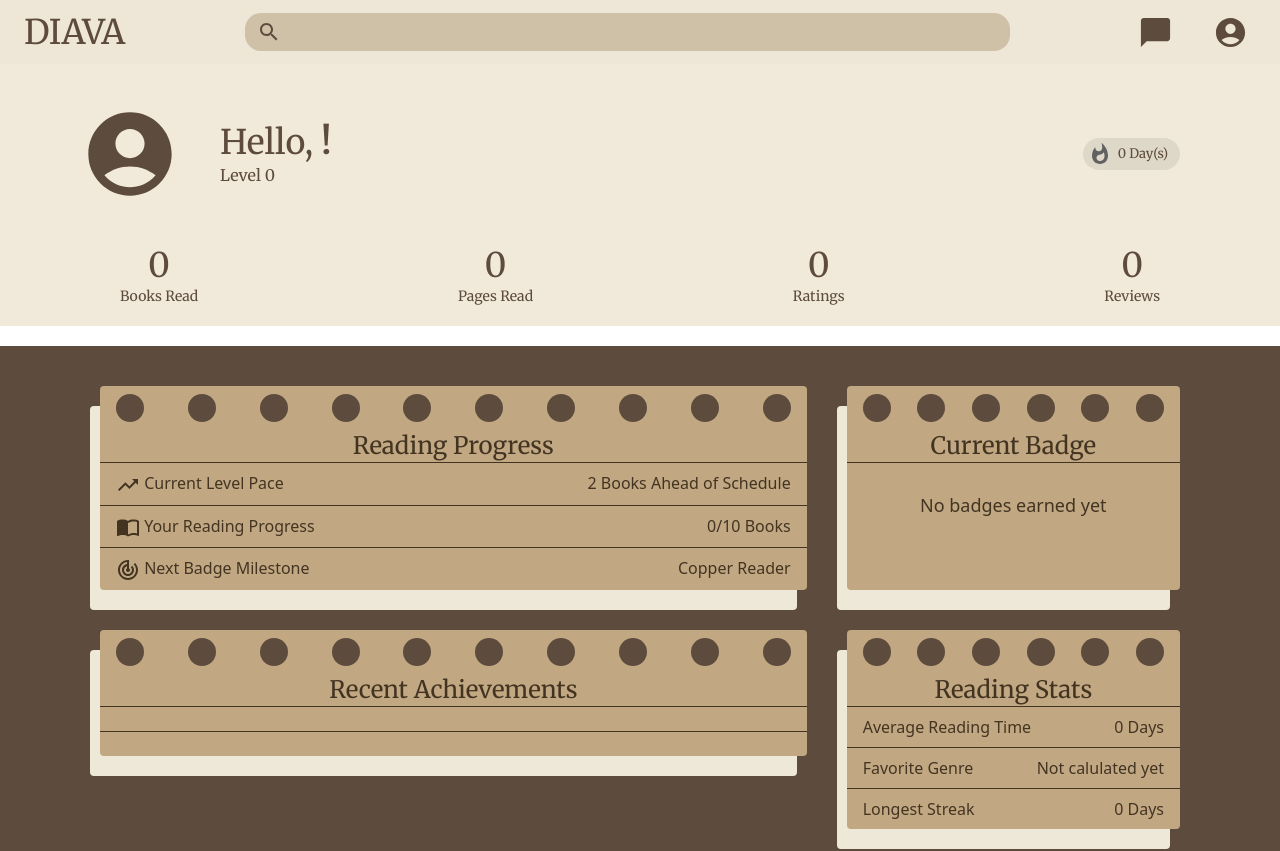
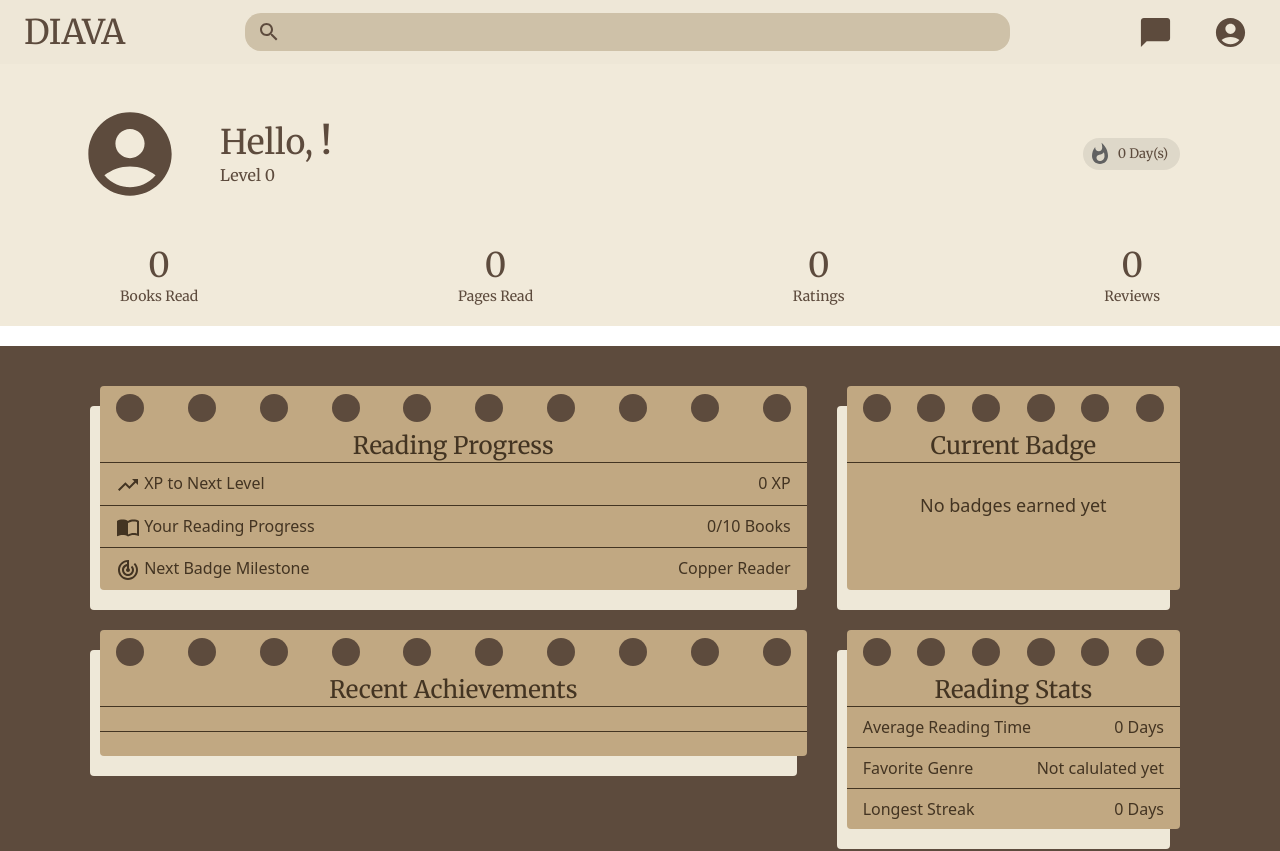
Before and after one commit to anitaprova/Diava, a React (Vite) app in the folder Diava/: page /profile in a window 1280 px wide. Shown: the top 851 px of the page. Built offline with nearby package versions, Linux system fonts and the light colour scheme; no server answers; the database is empty; sample sign-in values are in the browser's storage.

Commit message:
Added formula to show xp until next level

```diff
--- a/Diava/src/pages/Profile.jsx
+++ b/Diava/src/pages/Profile.jsx
@@ -111,7 +111,8 @@ export default function Profile() {
       if (error) throw error;
       const xp = calculateXP(data);
       const level = getLevel(xp);
-      setStats({ ...data, level});
+      const remainingXP = getRemainingXP(xp);
+      setStats({ ...data, level, remainingXP});
     } catch (error) {
       console.error("Error fetching reading stats:", error.message);
     }
@@ -202,6 +203,16 @@ export default function Profile() {
   };
   const getLevel = (xp) => Math.floor(Math.sqrt(xp / 100));
 
+  const getnextXP = (xp) => {
+    const currentLevel = getLevel(xp);
+    const nextLevel = currentLevel + 1;
+    return Math.ceil((nextLevel ** 2) * 100) // reverse of formula to get xp, square nextlevel instead of squarerooting
+  }
+
+  const getRemainingXP = (xp) => {
+    return getnextXP(xp) - xp;
+  }
+
   useEffect(() => {
     getBadges();
   }, [stats]);
@@ -265,9 +276,9 @@ export default function Profile() {
             rows={[
               <div className="flex justify-between w-full">
                 <span>
-                  <TrendingUpIcon /> <span>Current Level Pace</span>
+                  <TrendingUpIcon /> <span>XP to Next Level </span>
                 </span>
-                <span>2 Books Ahead of Schedule</span>
+                <span>{stats.remainingXP ?? 0} XP</span>
               </div>,
               <div className="flex justify-between w-full">
                 <span>
```
